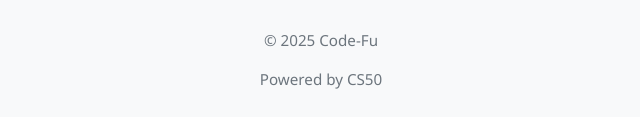
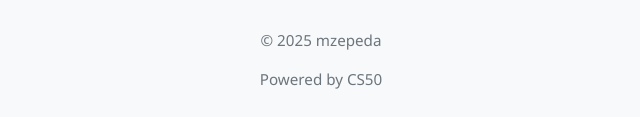
Before and after one commit to l3zmar/l3zmar.github.io, a plain HTML site: page index.html in a window 1280 px wide. Shown: the part 680-797 px from the top of the page, 319-959 px from the left. Drawn offline with nearby package versions, Linux system fonts and the light colour scheme.

Commit message:
Update index.html

```diff
--- a/index.html
+++ b/index.html
@@ -50,7 +50,7 @@
         </main>
     </div>
     <footer>
-        <p>© 2025 Code-Fu</p>
+        <p>© 2025 mzepeda</p>
         <p>Powered by CS50</p>
 </body>
 </html>
```
